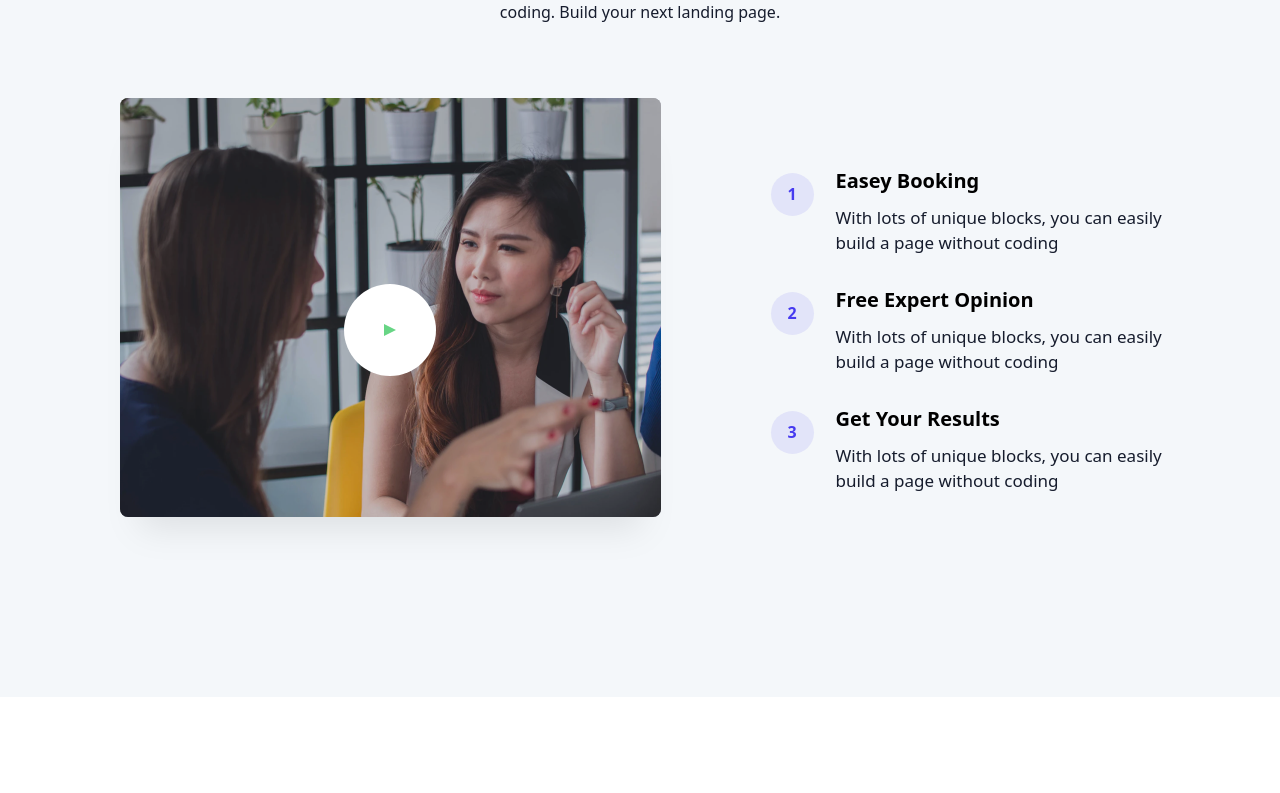
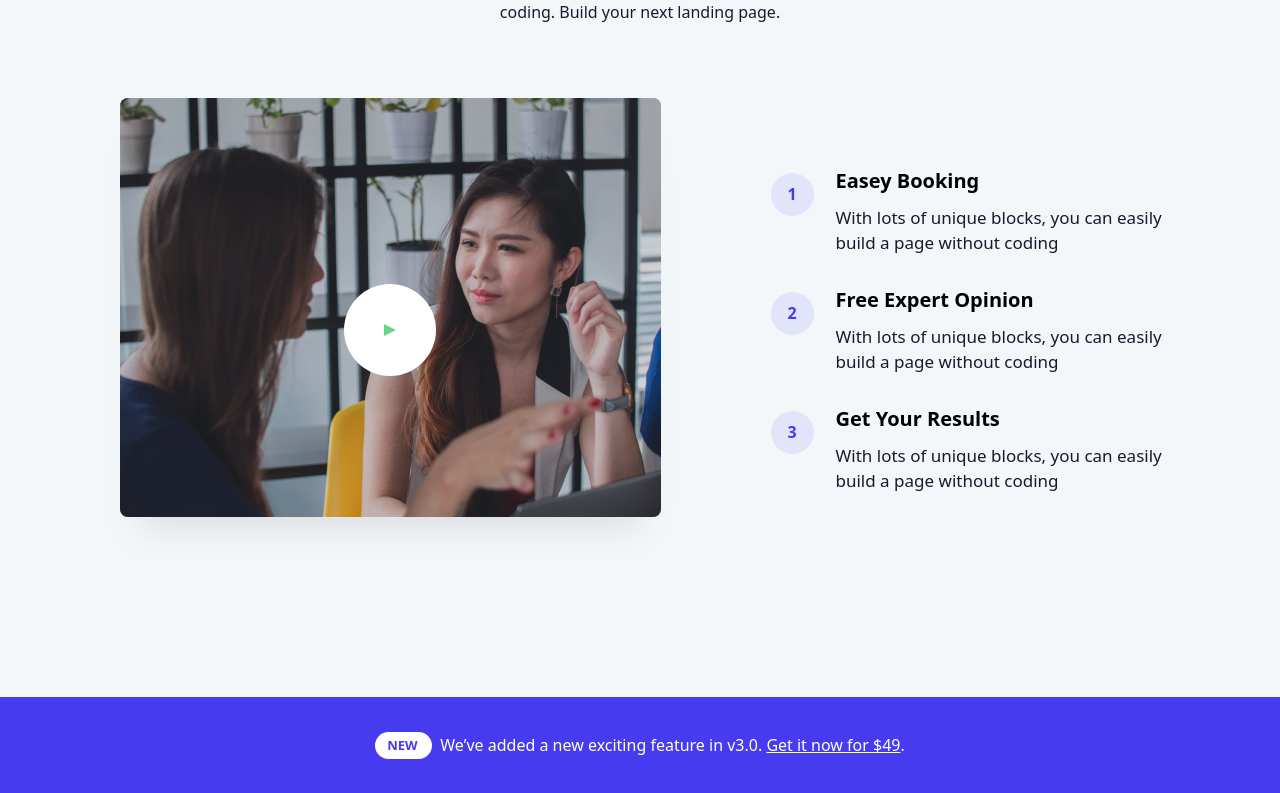
Before and after one commit to Omid-Gharavi/Consultation, a Next.js app: page / in a window 1280 px wide. Shown: the part 1805-2598 px from the top of the page. Before the commit the page ends 2502 px from the top, so only its background shows below. Built offline with nearby package versions, Linux system fonts and the light colour scheme.

Commit message:
feature: content component

```diff
--- a/src/components/content/Content.jsx
+++ b/src/components/content/Content.jsx
@@ -1,6 +1,7 @@
 import React from 'react'
 import BG from '@/images/BG.svg'
 import Image from 'next/image'
+import Link from 'next/link'
 
 const Content = () => {
     const lists = [
@@ -22,6 +23,7 @@ const Content = () => {
     ]
 
     return (
+        <>
             <div className='bg-[#f4f7fa] flex flex-col items-center gap-[74px] pt-[92px] pb-[135px] max-lg:px-4'>
                 <div className='text-center'>
                     <p className='text-4xl font-bold max-lg:text-3xl'>Why you should choose us?</p>
@@ -57,6 +59,13 @@ const Content = () => {
                     </div>
                 </div>
             </div>
+            <div className='h-[96px] bg-[#473BF0] flex justify-center items-center gap-2'>
+                <div className='bg-white rounded-2xl w-[57px] h-[27px] px-3 cursor-pointer'>
+                    <span className='text-[#473BF0] text-[13px] font-bold'>NEW</span>
+                </div>
+                <p className='text-white'>We’ve added a new exciting feature in v3.0. <Link className='underline' href={'#'}>Get it now for $49</Link>.</p>
+            </div>
+        </>
     )
 }
 
```
Lines whose indentation alone changed are shown as unchanged.
